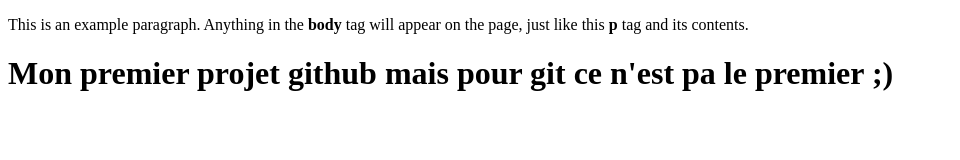
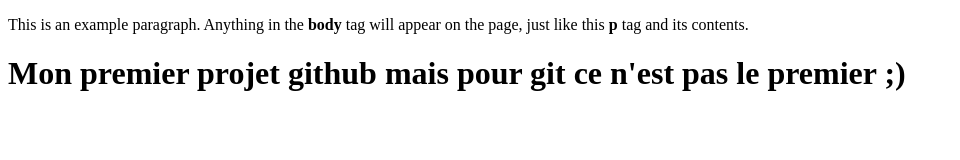
Before and after one commit to souhaibdjedidi/test_project, a plain HTML site: page index.html in a window 1280 px wide. Shown: the whole page, without its empty margins (0-960 px from the left). Drawn offline with Linux system fonts and the light colour scheme.

Commit message:
Maj 2 index.html
Correction de la dernière description

```diff
--- a/index.html
+++ b/index.html
@@ -5,6 +5,6 @@
   </head>
   <body>
     <p>This is an example paragraph. Anything in the <strong>body</strong> tag will appear on the page, just like this <strong>p</strong> tag and its contents.</p>
-  <h1>Mon premier projet github mais pour git ce n'est pa le premier ;)</h1>
+  <h1>Mon premier projet github mais pour git ce n'est pas le premier ;)</h1>
   </body>
 </html>
```
